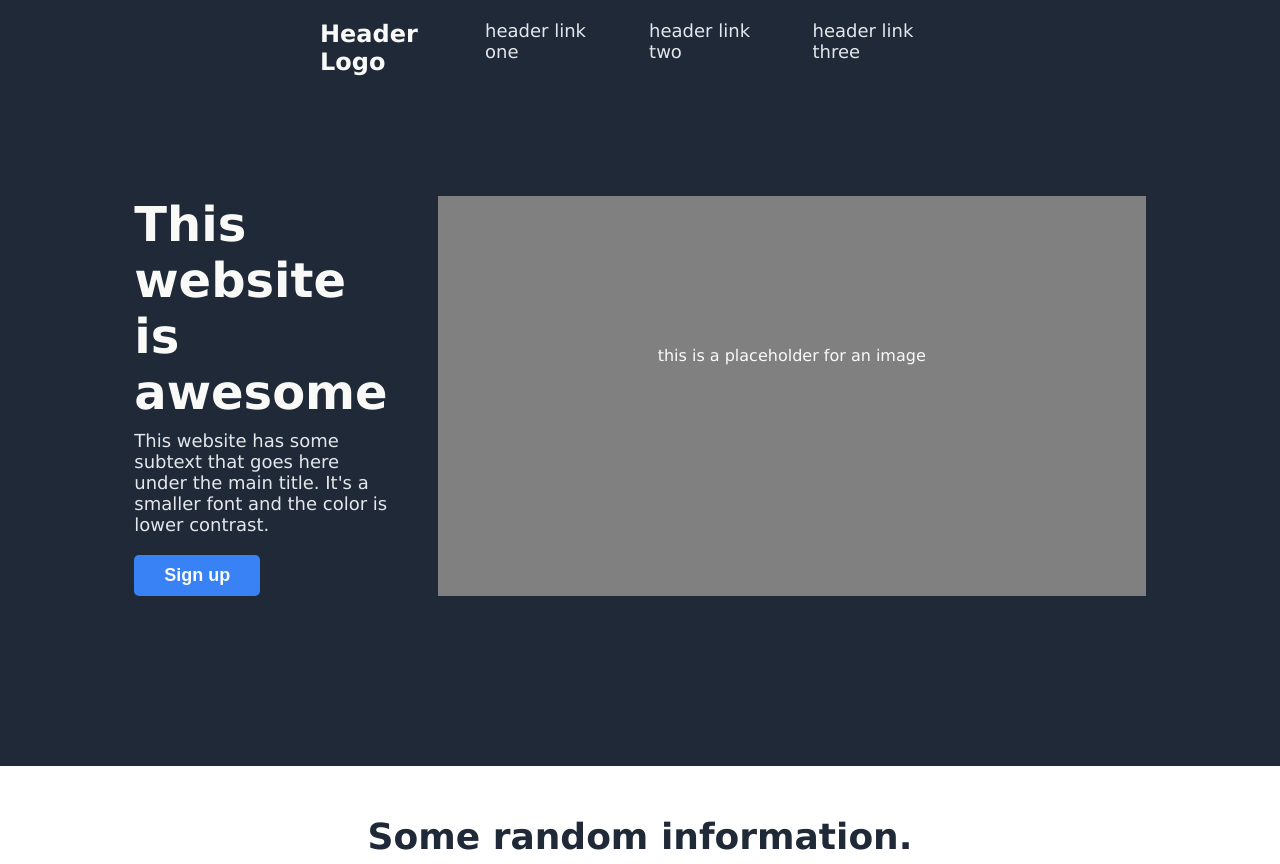
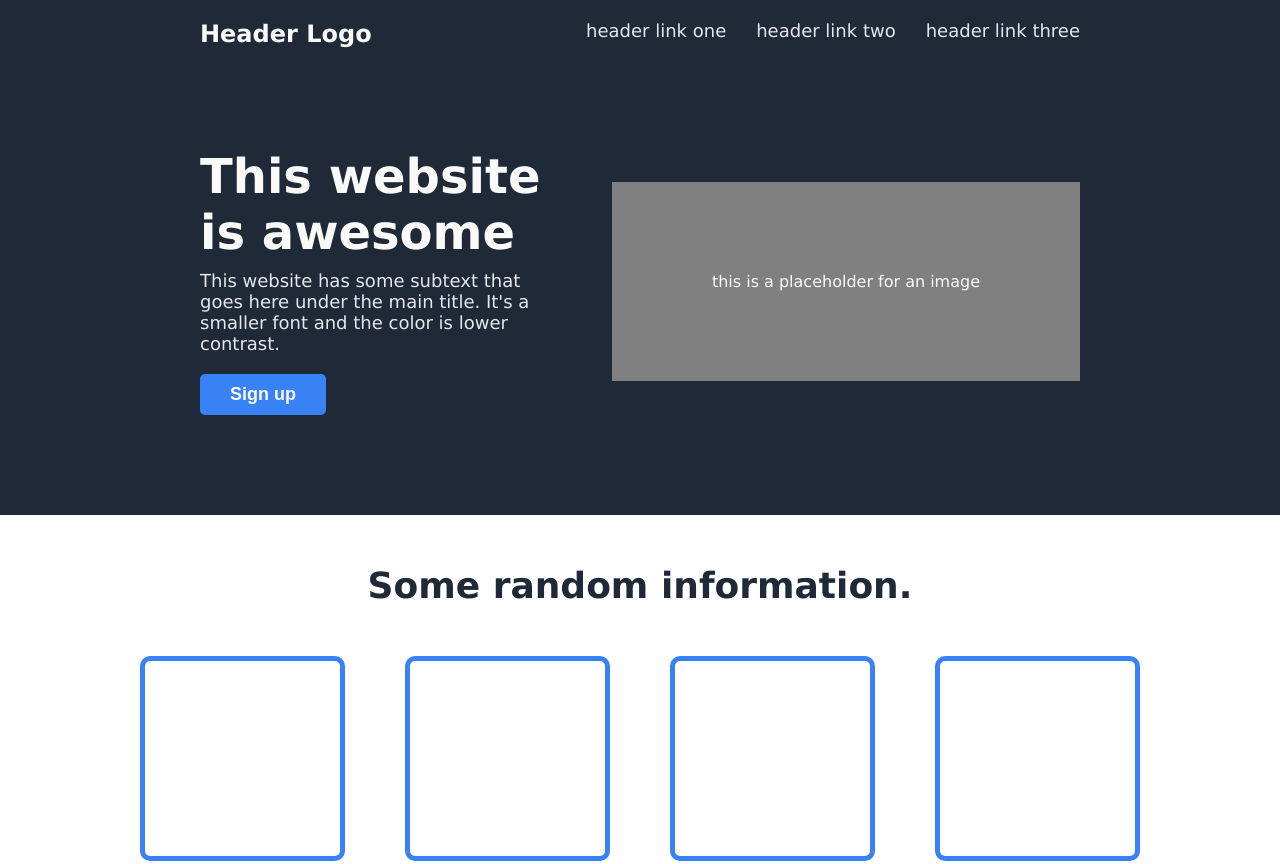
Before and after one commit to IvanRam27/landing-page, a plain HTML site: page index.html in a window 1280 px wide. Shown: the top 864 px of the page. Drawn offline with Linux system fonts and the light colour scheme.

Commit message:
modify sizes of content, padding and margin to fit most of screen displays

```diff
--- a/styles.css
+++ b/styles.css
@@ -11,16 +11,16 @@ body {
     color: #F9FAF8;
     display: flex;
     flex-direction: column;
-    padding-left: 300px;
-    padding-right: 300px;
-    padding-bottom: 150px;
+    padding-left: 200px;
+    padding-right: 200px;
+    padding-bottom: 100px;
 
 }
 
 .header-top {
     display: flex;
     justify-content: space-between;
-    padding: 20px;
+    padding: 20px 0px;
     padding-bottom: 100px;
 
 }
@@ -33,9 +33,7 @@ body {
 
 .header-content {
     display: flex;
-    justify-content: center;
-    padding: 20px;
-
+    justify-content: space-between;
 }
 
 .header-content-left {
@@ -70,8 +68,9 @@ body {
 
 .header-content-right {
     background-color: gray;
-    padding: 150px 220px;
+    padding: 90px 100px;
     white-space: nowrap;
+    align-self: center;
 }
 
 /*header end*/
@@ -85,6 +84,8 @@ body {
     gap: 50px;
     margin-top: 50px;
     margin-bottom: 150px;
+    margin-left: 300px;  /*add left and right margins to be compatible with firefox*/
+    margin-right: 300px;
 }
 
 .section1-title {
@@ -113,6 +114,7 @@ body {
     border-radius: 10px;
     width: 35px;
     height: 35px;
+    align-self: center;
 }
 
 .content-text {
@@ -131,7 +133,7 @@ body {
     align-items: center;
     gap: 10px;
     background-color: #E5E7EB;
-    padding: 100px 540px;
+    padding: 100px 300px;
 
 }
 
@@ -142,6 +144,7 @@ body {
     font-weight: light;
     color: #1F2937;
     text-align: justify;
+
 }
 
 .quote-footer {
@@ -149,6 +152,7 @@ body {
     font-weight: bolder;
     color: #1F2937;
     align-self: flex-end;
+
 }
 
  /*section2 end */
@@ -158,16 +162,20 @@ body {
  .section3 {
     display: flex;
     justify-content: space-between;
+    gap: 30px;
     background-color: #3882F6;
     border-radius: 5px;
     padding: 60px 100px;
     margin: 130px 400px;
+
  }
 
 .section3-content {
     display: flex;
     flex-direction: column;
     gap: 10px;
+
+
 }
 
 .section3-title {
@@ -186,8 +194,8 @@ body {
     color: #F9FAF8;
     font-size: 18px;
     font-weight: bold;
-    height: 40px;
-    width: 150px;
+    min-height: 40px;
+    min-width: 150px;
     border: 2px solid white;
     border-radius: 10px;
     align-self: center;
```
